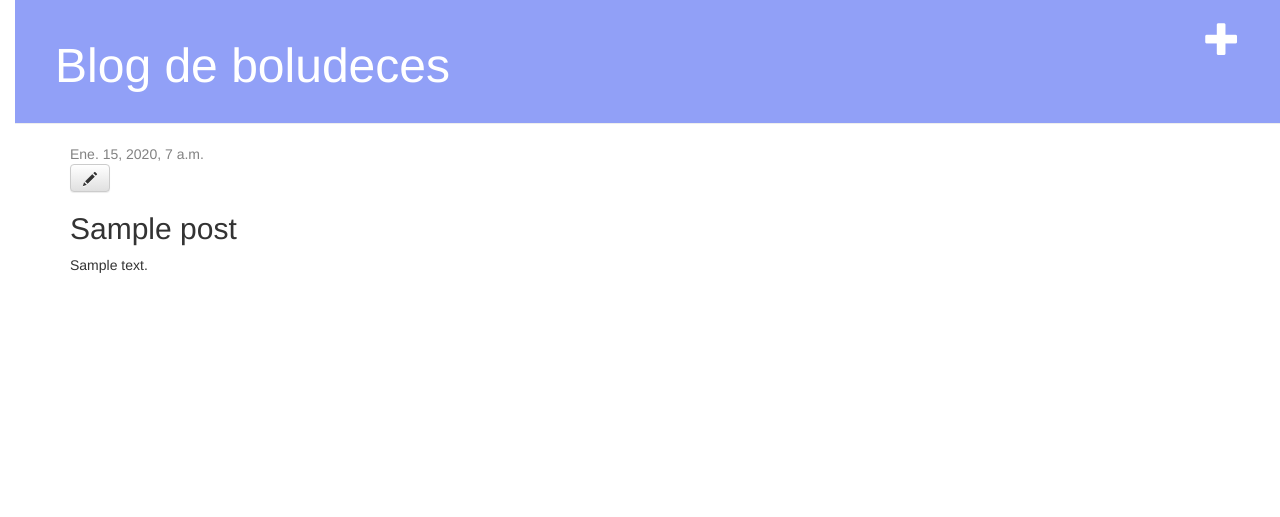
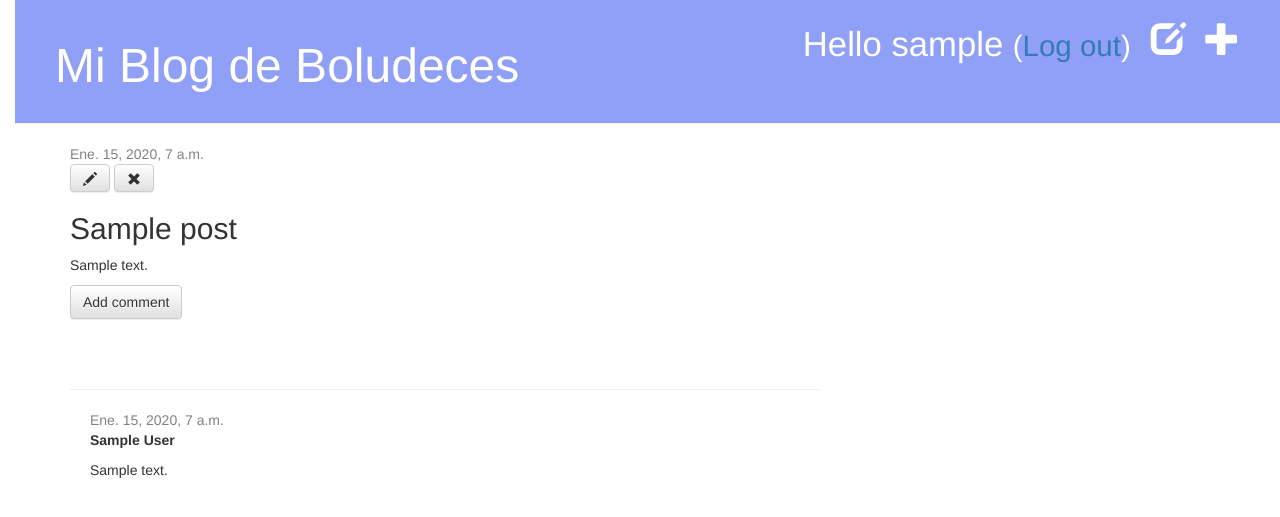
Before and after one commit to vanemanza/mnb, a Django app: page /post/1/ in a window 1280 px wide. Shown: the top 517 px of the page. Run offline with Django 3.2, Linux system fonts and the light colour scheme; a user stored in the database is signed in; tables that the repository leaves empty hold one stand-in row (values such as "Sample post"); some libraries are stand-ins or nearby versions.

Commit message:
login y comentarios

```diff
--- a/blog/admin.py
+++ b/blog/admin.py
@@ -1,4 +1,5 @@
 from django.contrib import admin
-from .models import Post
+from .models import *
 
 admin.site.register(Post)
+admin.site.register(Comment)
--- a/blog/models.py
+++ b/blog/models.py
@@ -15,6 +15,23 @@ class Post(models.Model):
             self.published_date = timezone.now()
             self.save()
 
+    def approved_comments(self):
+            return self.comments.filter(approved_comment=True)
+
     def __str__(self):
 
             return self.title
+
+class Comment(models.Model):
+    post = models.ForeignKey('blog.Post', on_delete=models.CASCADE, related_name='comments')
+    author = models.CharField(max_length=200)
+    text = models.TextField()
+    created_date = models.DateTimeField(default=timezone.now)
+    approved_comment = models.BooleanField(default=False)
+
+    def approve(self):
+        self.approved_comment = True
+        self.save()
+
+    def __str__(self):
+        return self.text
--- a/blog/static/css/blog.css
+++ b/blog/static/css/blog.css
@@ -53,3 +53,7 @@ h1, h2, h3, h4 {
 .post h2 a, .post h2 a:visited {
     color: #000000;
 }
+
+.comment {
+    margin: 20px 0px 20px 20px;
+}
--- a/blog/templates/blog/base.html
+++ b/blog/templates/blog/base.html
@@ -10,16 +10,19 @@
     <body>
         <div class="page-header">
             {% if user.is_authenticated %}
-            <a href="{% url 'post_new' %}" class="top-menu"><span class="glyphicon glyphicon-plus"></span></a>
+                <a href="{% url 'post_new' %}" class="top-menu"><span class="glyphicon glyphicon-plus"></span></a>
+                <a href="{% url 'post_draft_list' %}" class="top-menu"><span class="glyphicon glyphicon-edit"></span></a>
+                <p class="top-menu">Hello {{ user.username }} <small>(<a href="{% url 'logout' %}">Log out</a>)</small></p>
+            {% else %}
+                <a href="{% url 'login' %}" class="top-menu"><span class="glyphicon glyphicon-lock"></span></a>
             {% endif %}
-            <h1><a href="/">Blog de boludeces</a></h1>
+            <h1><a href="/">Mi Blog de Boludeces</a></h1>
         </div>
-
         <div class="content container">
             <div class="row">
                 <div class="col-md-8">
-                    {% block content %}
-                    {% endblock %}
+                {% block content %}
+                {% endblock %}
                 </div>
             </div>
         </div>
--- a/blog/templates/blog/post_detail.html
+++ b/blog/templates/blog/post_detail.html
@@ -3,14 +3,36 @@
 {% block content %}
     <div class="post">
         {% if post.published_date %}
-            <div class="date">
-                {{ post.published_date }}
+             <div class="date">
+            {{ post.published_date }}
             </div>
+        {% else %}
+            <a class="btn btn-default" href="{% url 'post_publish' pk=post.pk %}">Publish</a>
         {% endif %}
         {% if user.is_authenticated %}
         <a class="btn btn-default" href="{% url 'post_edit' pk=post.pk %}"><span class="glyphicon glyphicon-pencil"></span></a>
+        <a class="btn btn-default" href="{% url 'post_remove' pk=post.pk %}"><span class="glyphicon glyphicon-remove"></span></a>
         {% endif %}
         <h2>{{ post.title }}</h2>
         <p>{{ post.text|linebreaksbr }}</p>
+        <a class="btn btn-default" href="{% url 'add_comment_to_post' pk=post.pk %}">Add comment</a>
     </div>
+    <hr>
+    {% for comment in post.comments.all %}
+        {% if user.is_authenticated or comment.approved_comment %}
+        <div class="comment">
+            <div class="date">
+                {{ comment.created_date }}
+                {% if not comment.approved_comment %}
+                    <a class="btn btn-default" href="{% url 'comment_remove' pk=comment.pk %}"><span class="glyphicon glyphicon-remove"></span></a>
+                    <a class="btn btn-default" href="{% url 'comment_approve' pk=comment.pk %}"><span class="glyphicon glyphicon-ok"></span></a>
+                {% endif %}
+            </div>
+            <strong>{{ comment.author }}</strong>
+            <p>{{ comment.text|linebreaks }}</p>
+        </div>
+        {% endif %}
+    {% empty %}
+        <p>No comments here yet :(</p>
+    {% endfor %}
 {% endblock %}
--- a/blog/templates/blog/post_list.html
+++ b/blog/templates/blog/post_list.html
@@ -6,8 +6,9 @@
             <div class="date">
                 {{ post.published_date }}
             </div>
-            <h2><a href="{% url 'post_detail' pk=post.pk %}">{{ post.title }}</a></h2>
+            <h1><a href="{% url 'post_detail' pk=post.pk %}">{{ post.title }}</a></h1>
             <p>{{ post.text|linebreaksbr }}</p>
+            <a href="{% url 'post_detail' pk=post.pk %}">Comments: {{ post.approved_comments.count }}</a>
         </div>
     {% endfor %}
-{% endblock %}
+{% endblock content %}
--- a/blog/urls.py
+++ b/blog/urls.py
@@ -6,4 +6,10 @@ urlpatterns = [
     path('post/<int:pk>/', views.post_detail, name='post_detail'),
     path('post/new', views.post_new, name='post_new'),
     path('post/<int:pk>/edit/', views.post_edit, name='post_edit'),
+    path('drafts/', views.post_draft_list, name='post_draft_list'),
+    path('post/<pk>/publish/', views.post_publish, name='post_publish'),
+    path('post/<pk>/remove/', views.post_remove, name='post_remove'),
+    path('post/<int:pk>/comment/', views.add_comment_to_post, name='add_comment_to_post'),
+    path('comment/<int:pk>/approve/', views.comment_approve, name='comment_approve'),
+    path('comment/<int:pk>/remove/', views.comment_remove, name='comment_remove'),
 ]
--- a/blog/views.py
+++ b/blog/views.py
@@ -1,7 +1,8 @@
 from django.shortcuts import render, get_object_or_404, redirect
 from django.utils import timezone
-from .models import Post
-from . forms import PostForm
+from .models import *
+from . forms import *
+from django.contrib.auth.decorators import login_required
 
 # Create your views here.
 def post_list(request):
@@ -16,19 +17,21 @@ def post_detail(request, pk):
 
     return render(request, 'blog/post_detail.html', {'post': post})
 
+@login_required
 def post_new(request):
     if request.method == "POST":
         form = PostForm(request.POST)
         if form.is_valid():
             post = form.save(commit=False)
             post.author = request.user
-            post.published_date = timezone.now()
+            #post.published_date = timezone.now()    para guardar como borrador
             post.save()
             return redirect('post_detail', pk=post.pk)
     else:
         form = PostForm()
     return render(request, 'blog/post_edit.html', {'form': form})
 
+@login_required
 def post_edit(request, pk):
     post = get_object_or_404(Post, pk=pk)
     if request.method == "POST":
@@ -36,9 +39,51 @@ def post_edit(request, pk):
         if form.is_valid():
             post = form.save(commit=False)
             post.author = request.user
-            post.published_date = timezone.now()
+            #post.published_date = timezone.now()   para guardar como borrador
             post.save()
             return redirect('post_detail', pk=post.pk)
     else:
         form = PostForm(instance=post)
     return render(request, 'blog/post_edit.html', {'form': form})
+
+@login_required
+def post_draft_list(request):
+    posts = Post.objects.filter(published_date__isnull=True).order_by('created_date')
+    return render(request, 'blog/post_draft_list.html', {'posts': posts})
+
+@login_required
+def post_publish(request, pk):
+    post = get_object_or_404(Post, pk=pk)
+    post.publish()
+    return redirect('post_detail', pk=pk)
+
+@login_required
+def post_remove(request, pk):
+    post = get_object_or_404(Post, pk=pk)
+    post.delete()
+    return redirect('post_list')
+
+def add_comment_to_post(request, pk):
+    post = get_object_or_404(Post, pk=pk)
+    if request.method == "POST":
+        form = CommentForm(request.POST)
+        if form.is_valid():
+            comment = form.save(commit=False)
+            comment.post = post
+            comment.save()
+            return redirect('post_detail', pk=post.pk)
+    else:
+        form = CommentForm()
+    return render(request, 'blog/add_comment_to_post.html', {'form': form})
+
+@login_required
+def comment_approve(request, pk):
+    comment = get_object_or_404(Comment, pk=pk)
+    comment.approve()
+    return redirect('post_detail', pk=comment.post.pk)
+
+@login_required
+def comment_remove(request, pk):
+    comment = get_object_or_404(Comment, pk=pk)
+    comment.delete()
+    return redirect('post_detail', pk=comment.post.pk)
--- a/mysite/settings.py
+++ b/mysite/settings.py
@@ -129,3 +129,5 @@ DEFAULT_AUTO_FIELD = 'django.db.models.BigAutoField'
 
 STATIC_URL = '/static/'
 STATIC_ROOT = os.path.join(BASE_DIR, 'static')
+
+LOGIN_REDIRECT_URL = '/'
--- a/mysite/urls.py
+++ b/mysite/urls.py
@@ -15,8 +15,11 @@ Including another URLconf
 """
 from django.contrib import admin
 from django.urls import path, include
+from django.contrib.auth import views
 
 urlpatterns = [
     path('admin/', admin.site.urls),
+    path('accounts/login/', views.LoginView.as_view(), name='login'),
+    path('accounts/logout/', views.LogoutView.as_view(next_page='/'), name='logout'),
     path('', include('blog.urls')),
 ]
```
Also changed, not shown: blog/forms.py (+7 -1 lines), blog/templates/blog/add_comment_to_post.html (added, +9 -0 lines), blog/templates/blog/post_draft_list.html (added, +10 -0 lines), blog/templates/registration/login.html (added, +24 -0 lines), blog/migrations/0002_comment.py (added).
